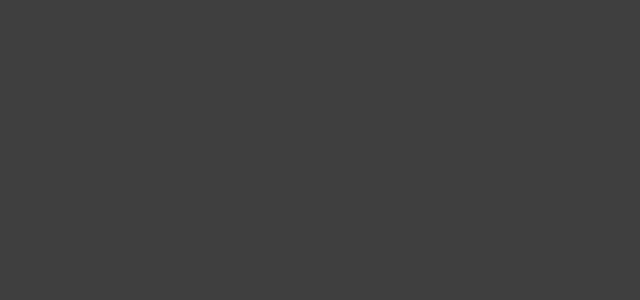
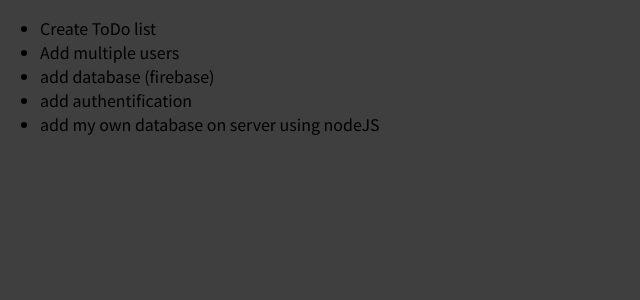
Before and after one commit to Sperthix/MyNotes, a React (Create React App) app: page / in a window 1280 px wide. Shown: the top 300 px of the page, without its empty margins (0-640 px from the left). Built offline with nearby package versions, Linux system fonts and the light colour scheme.

Commit message:
added DUMMY TASKS, created components for ToDos management

```diff
--- a/src/App.js
+++ b/src/App.js
@@ -1,5 +1,9 @@
+import TaskList from "./components/Tasks/TaskList";
+
 function App() {
-  return <div></div>;
+  return <div>
+    <TaskList />
+  </div>;
 }
 
 export default App;
--- /dev/null
+++ b/src/components/Tasks/Task.js
@@ -0,0 +1,15 @@
+import { Fragment } from "react";
+
+import styles from "./Task.module.css";
+
+const Task = (props) => {
+  return (
+    <Fragment>
+      <li className={styles.task}>
+        <label>{props.label}</label>
+      </li>
+    </Fragment>
+  );
+};
+
+export default Task;
--- /dev/null
+++ b/src/components/Tasks/TaskList.js
@@ -0,0 +1,35 @@
+import Card from "../UI/Card";
+import Task from "./Task";
+
+const DUMMY_TASKS = [
+  {
+    label: "Create ToDo list",
+    id: "t1",
+  },
+  {
+    label: "Add multiple users",
+    id: "t2",
+  },
+  {
+    label: "add database (firebase)",
+    id: "t3",
+  },
+  {
+    label: "add authentification",
+    id: "t4",
+  },
+  {
+    label: "add my own database on server using nodeJS",
+    id: "t5",
+  },
+];
+
+const TaskList = (props) => {
+  const taskList = DUMMY_TASKS.map((task) => {
+    return <Task label={task.label} key={task.id} />;
+  });
+
+  return <ul>{taskList}</ul>;
+};
+
+export default TaskList;
--- /dev/null
+++ b/src/components/UI/Card.js
@@ -0,0 +1,11 @@
+import { Fragment } from "react"
+
+const Card = props => {
+    return (
+        <Fragment>
+            {props.children}
+        </Fragment>
+    )
+}
+
+export default Card;
```
Also changed, not shown: src/components/Tasks/Task.module.css (added), src/components/UI/Card.module.css (added), 1 other file (tests, documents, lock files or other folders).
